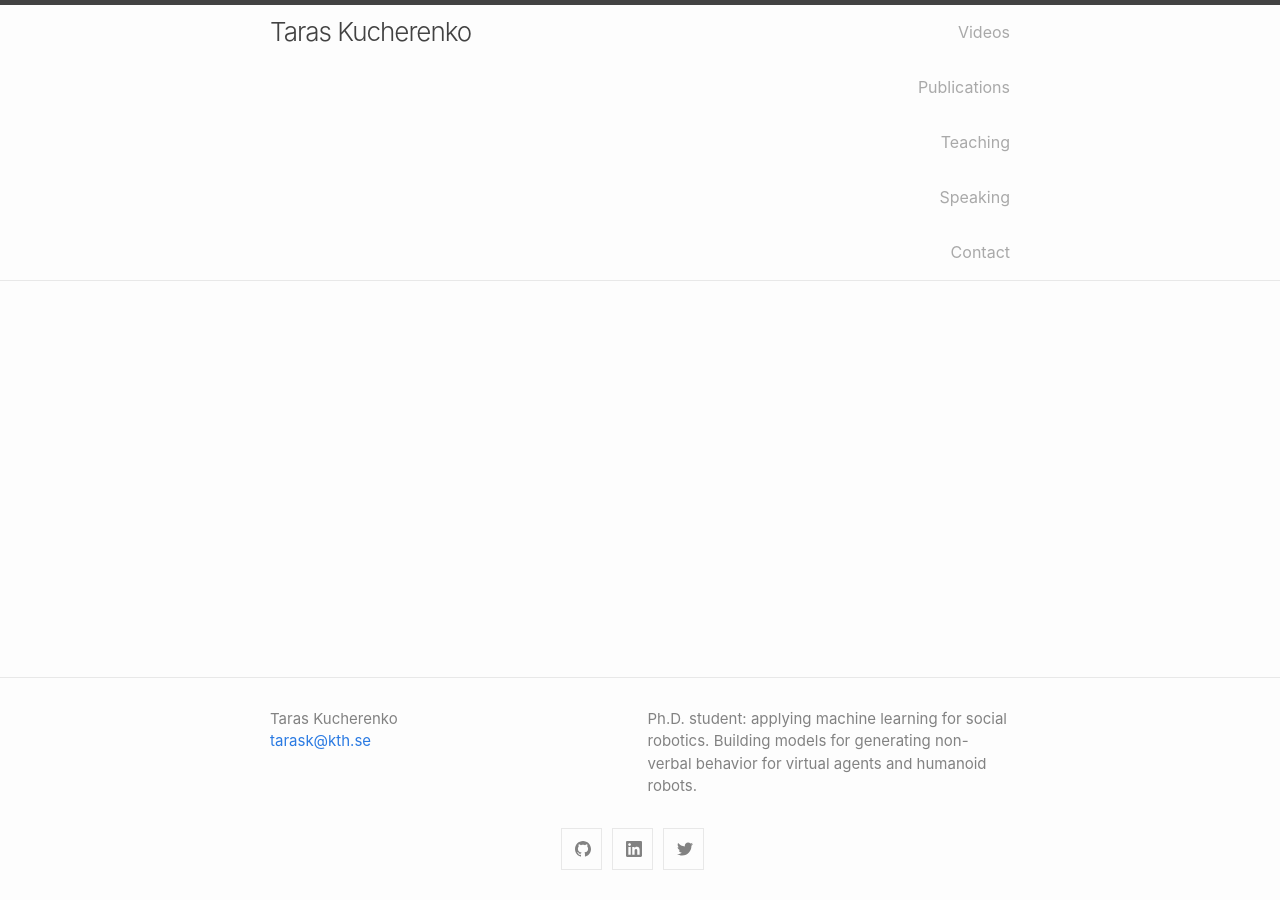
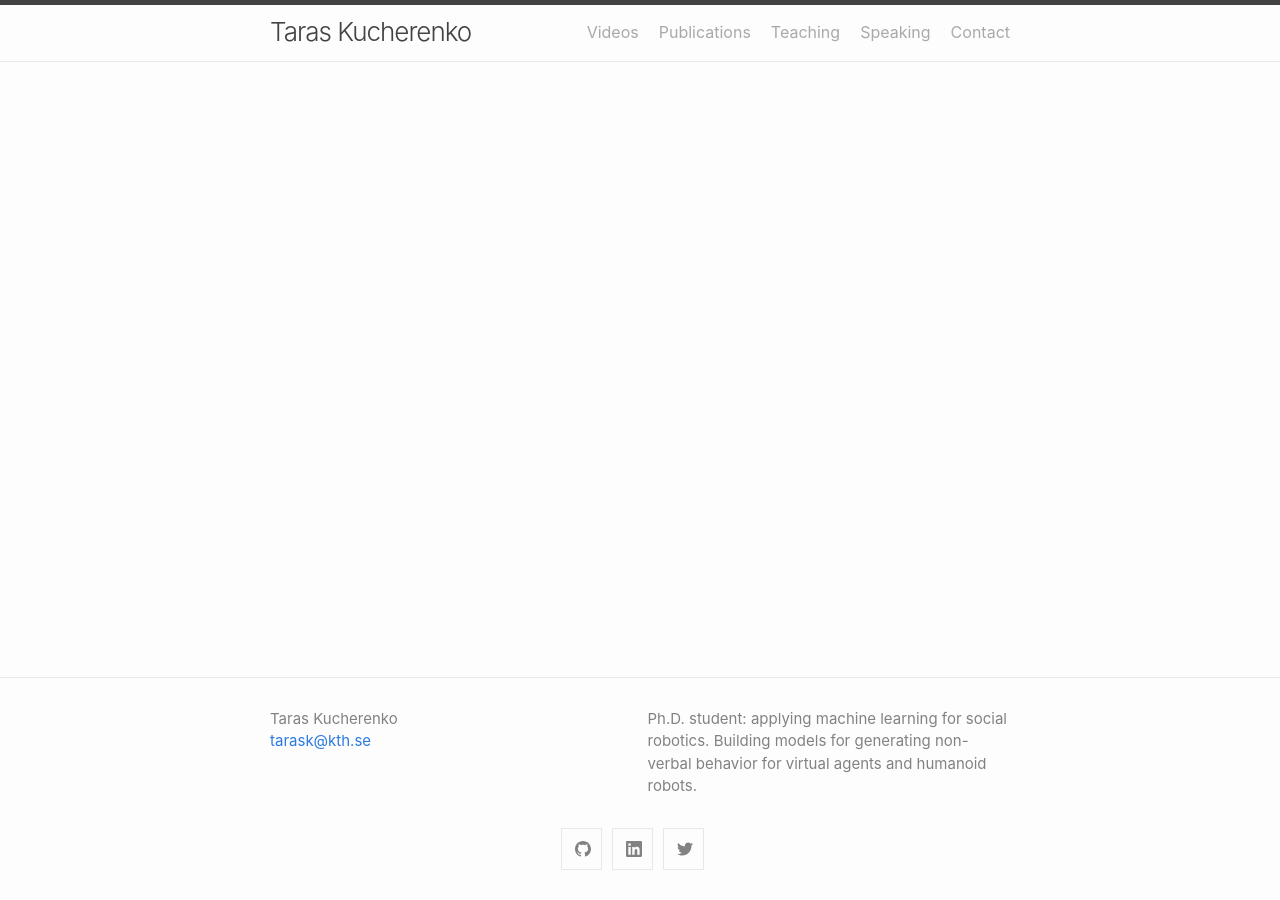
Before and after one commit to Svito-zar/Svito-zar.github.io, a Jekyll site: the page built from about.md, in a window 1280 px wide. Built offline with Jekyll 4.4.1, drawn with Linux system fonts in a browser that asks for light colours; our own code applies the rules of GitHub Pages for plain Markdown files.

Commit message:
check inline position

```diff
--- a/_sass/minima/_layout.scss
+++ b/_sass/minima/_layout.scss
@@ -93,7 +93,7 @@
 
   .page-link:after{
 		content: '';
-		display: block;
+		display: inline;
 		width: 100%;
 		height: 1px;
 		background-color:#000;
@@ -103,13 +103,13 @@
 
    .page-link:hover:after {
        content: '';
-       display: block;
+       display: inline;
        width: 100%;
        height: 1px;
        background-color:#000;
        transform: scale(1);
        color: $text-color !important;
-       text-decoration: underline !important;
+      // text-decoration: underline !important;
     }
 
   @media screen and (min-width: $on-medium) {
@@ -148,7 +148,7 @@
 
     .page-link:after{
       content: '';
-      display: block;
+      display: inline;
       width: 100%;
       height: 1px;
       background-color:#000;
@@ -158,13 +158,13 @@
 
    .page-link:hover:after {
        content: '';
-       display: block;
+       display: inline;
        width: 100%;
        height: 1px;
        background-color:#000;
        transform: scale(1);
        color: $text-color !important;
-       text-decoration: underline !important;
+      // text-decoration: underline !important;
     }
   }
 }
```
